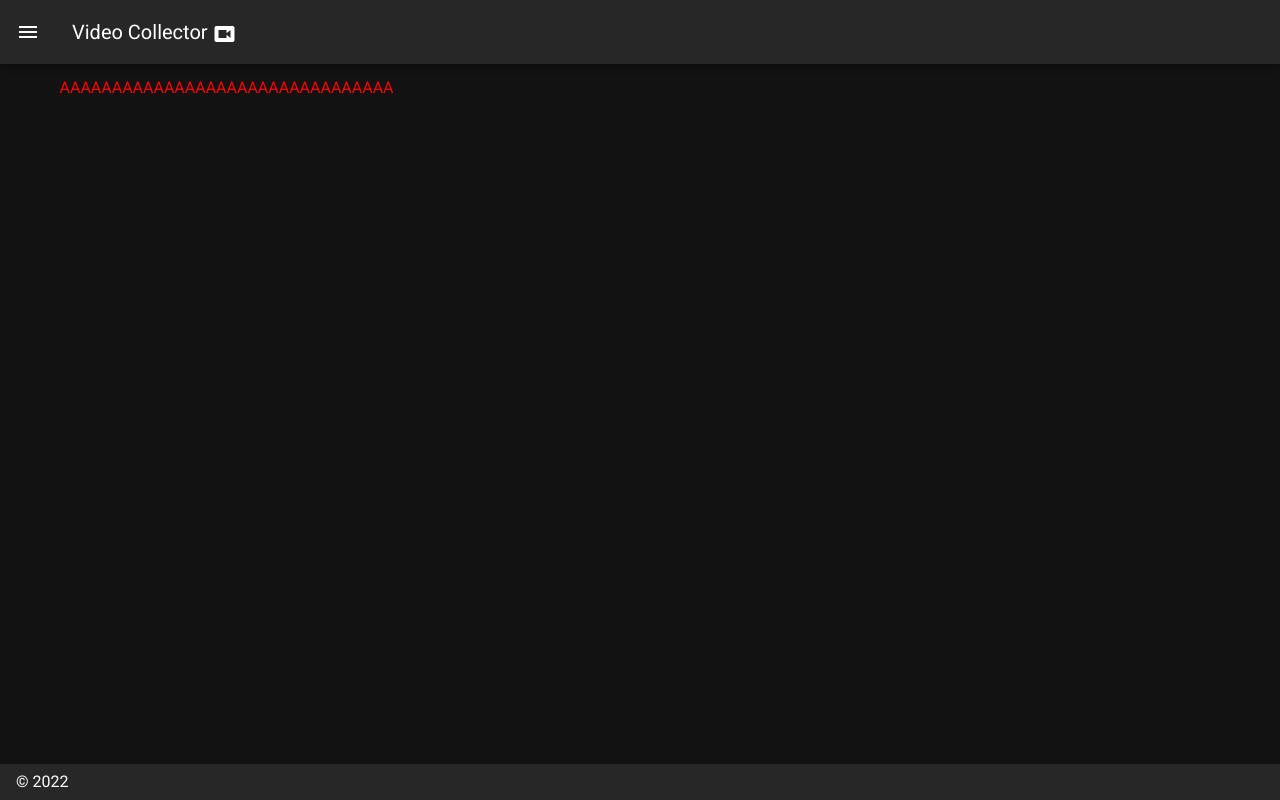
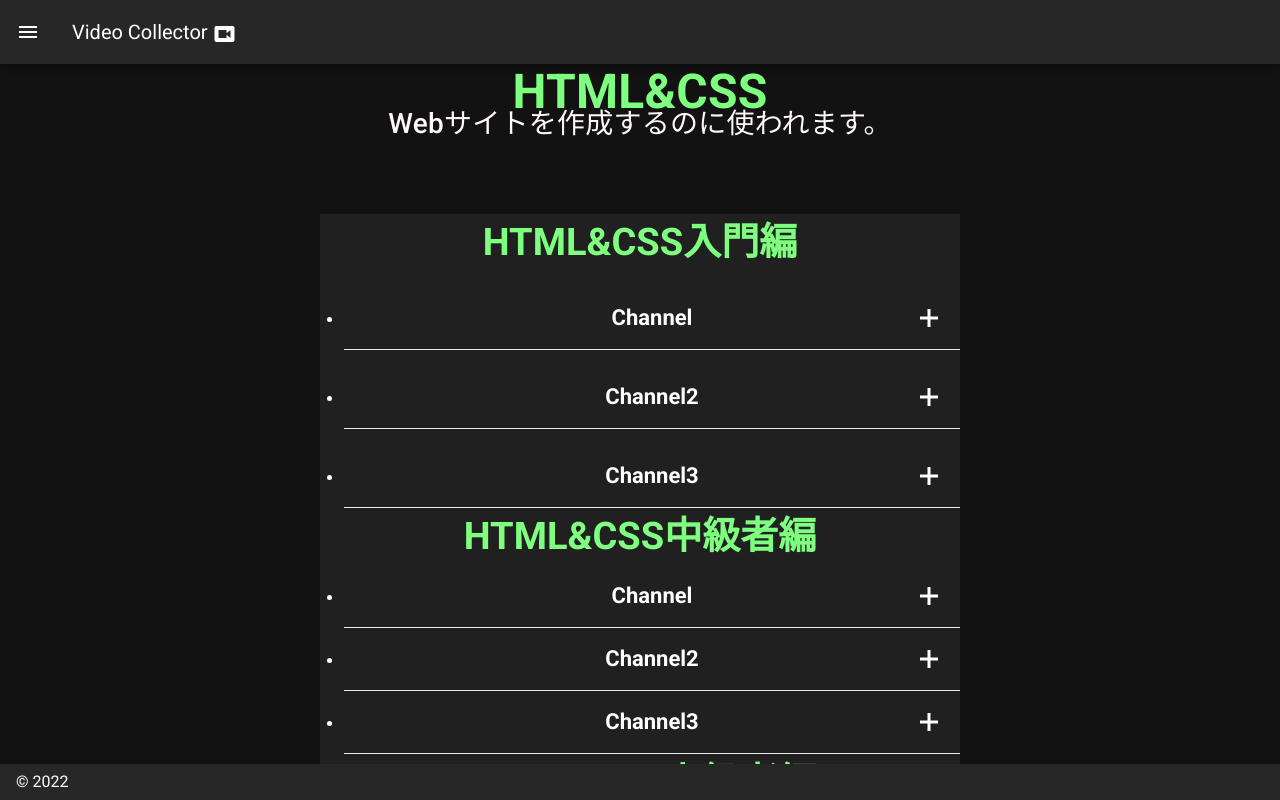
Before and after one commit to lariat2525/OriginalSite, a Nuxt app: page /contents in a window 1280 px wide. Shown: the top 800 px of the page. Built offline with nearby package versions, Linux system fonts and the light colour scheme.

Commit message:
2割完成

```diff
--- a/pages/contents/index.vue
+++ b/pages/contents/index.vue
@@ -1,9 +1,284 @@
 <template>
-  <p class="indo">AAAAAAAAAAAAAAAAAAAAAAAAAAAAAAAA</p>
+<body>
+  <div id="title" class="title">
+    <h1 id="title_name" class="title_name">{{ title_name }}</h1>
+    <p id="title_text" class="title_text">{{ title_text }}</p>
+  </div>
+  <div class="accordion">
+    <h1 id="sub_title" class="sub_title">{{ title_name }}入門編</h1>
+    <ul>
+      <li v-for="(item, index) in getContents" :key="item.id">
+        <p>{{item.contens}}</p>
+        <button
+          type="button"
+          class="accordion__toggle"
+          :class="{ 'is-active': isOpen[index] }"
+          @click="handleToggle(index)"
+        >
+          <span v-text="item.name" />
+        </button>
+        <transition
+          name="topSlide"
+          @before-enter="beforeEnter"
+          @enter="enter"
+          @before-leave="beforeLeave"
+          @leave="leave"
+        >
+          <v-container class="topSlide" v-show="isOpen[index]">
+            <iframe class="topSlide"
+            width="560"
+            height="315"
+            src= "https://www.youtube.com/embed/WYDzyIgOezQ"
+            frameborder="0"
+            allow="accelerometer; autoplay; encrypted-media; gyroscope; picture-in-picture"
+            ></iframe>
+          </v-container>
+
+        </transition>
+      </li>
+    </ul>
+
+    <h1 id="sub_title" class="sub_title">{{ title_name }}中級者編</h1>
+      <ul>
+        <li v-for="(item, index2) in getContents" :key="item.id">
+          <button
+            type="button"
+            class="accordion__toggle"
+            :class="{ 'is-active': isOpen2[index2] }"
+            @click="handleToggle2(index2)"
+          >
+            <span v-text="item.name" />
+          </button>
+          <transition
+            name="topSlide"
+            @before-enter="beforeEnter"
+            @enter="enter"
+            @before-leave="beforeLeave"
+            @leave="leave"
+          >
+            <v-container class="topSlide" v-show="isOpen2[index2]">
+              <iframe class="video"
+              width="560"
+              height="315"
+              src= "https://www.youtube.com/embed/WYDzyIgOezQ"
+              frameborder="0"
+              allow="accelerometer; autoplay; encrypted-media; gyroscope; picture-in-picture"
+              ></iframe>
+            </v-container>
+          </transition>
+        </li>
+      </ul>
+
+    <h1 id="sub_title" class="sub_title">{{ title_name }}上級者編</h1>
+      <ul>
+        <li v-for="(item, index3) in getContents" :key="item.id">
+          <button
+            type="button"
+            class="accordion__toggle"
+            :class="{ 'is-active': isOpen3[index3] }"
+            @click="handleToggle3(index3)"
+          >
+            <span v-text="item.name" />
+          </button>
+          <transition
+            name="topSlide"
+            @before-enter="beforeEnter"
+            @enter="enter"
+            @before-leave="beforeLeave"
+            @leave="leave"
+          >
+            <v-container class="topSlide" v-show="isOpen3[index3]">
+              <iframe class="video"
+              width="560"
+              height="315"
+              src= "https://www.youtube.com/embed/WYDzyIgOezQ"
+              frameborder="0"
+              allow="accelerometer; autoplay; encrypted-media; gyroscope; picture-in-picture"
+              ></iframe>
+            </v-container>
+          </transition>
+        </li>
+      </ul>
+    </div>
+  </body>
 </template>
+
 
 <script>
 export default {
-  name: "IndexPage"
-};
+  data: function() {
+    return{
+      title_name:"HTML&CSS",
+      title_text:"Webサイトを作成するのに使われます。" ,
+      isOpen: [],
+      isOpen2: [],
+      isOpen3: [],
+    }
+  },
+  computed:{
+
+  },
+  computed: {
+    getContents() {
+      const data = [
+        {
+          id: 1,
+          name: 'Channel',
+          content: "aaaaaaaa",
+        },
+        {
+          id: 2,
+          name: 'Channel2',
+          content: 'コンテンツコンテンツコンテンツ',
+        },
+        {
+          id: 3,
+          name: 'Channel3',
+          content: 'コンテンツコンテンツコンテンツ',
+        },
+      ]
+      return data
+    },
+  },
+
+  created() {
+    // アコーディオンの数だけ開閉フラグを作成
+    this.isOpen = Array(this.getContents.length).fill(false);
+    this.isOpen2 = Array(this.getContents.length).fill(false);
+    this.isOpen3 = Array(this.getContents.length).fill(false);
+  },
+
+  methods: {
+    // メニューを開閉する
+    handleToggle(index) {
+      this.isOpen.splice(index, 1, !this.isOpen[index])
+    },
+    handleToggle2(index2) {
+      this.isOpen2.splice(index2, 1, !this.isOpen2[index2])
+    },
+      handleToggle3(index3) {
+      this.isOpen3.splice(index3, 1, !this.isOpen3[index3])
+    },
+
+
+    // スライド開閉要素の高さ取得
+    beforeEnter(el) {
+      el.style.height = '0'
+    },
+
+    enter(el) {
+      el.style.height = el.scrollHeight + 'px'
+    },
+
+    beforeLeave(el) {
+      el.style.height = el.scrollHeight + 'px'
+    },
+
+    leave(el) {
+      el.style.height = '0'
+    },
+  },
+}
+
 </script>
+<style lang="scss" scoped>
+
+.title{
+  $this: &;
+    width: 100%;
+    height: 100%;
+    text-align:center;
+
+    .title_name{
+      color: #7fff7f;
+      font-size: 48px;
+    }
+
+    .title_text{
+      color: rgb(255, 248, 248);
+      font-size: 28px;
+    }
+
+
+}
+
+.accordion {
+  $this: &;
+    background-color: #202020;
+    color: rgb(255, 255, 255);
+    width: 50%;
+    height: auto;
+    display: block;
+    margin-left: auto;
+    margin-right: auto;
+    position: absolute;
+    top: 150px;
+    left: 0px;
+    right: 0px;
+
+  .sub_title{
+    width:100%;
+    height: 100%;
+    text-align:center;
+    font-size: 38px;
+    color: #7fff7f;
+    }
+}
+
+.accordion__toggle {
+  font-size: 22px;
+  font-weight: bold;
+  line-height: 2.818;
+  text-align: center;
+  display: block;
+  width: 100%;
+  border-bottom: 1px solid #ebebeb;
+  position: relative;
+
+  &::before,
+  &::after {
+    content: '';
+    display: inline-block;
+    width: 18px;
+    height: 3px;
+    background-color: #ffffff;
+    position: absolute;
+    top: 50%;
+    right: 22px;
+  }
+
+  &::before {
+    transform: translate(0, -50%);
+  }
+
+  &::after {
+    transition: all 0.3s ease-in-out;
+    transform: translate(0, -50%) rotate(90deg);
+  }
+
+  &.is-active {
+    &::after {
+      transform: translate(0, -50%) rotate(0deg);
+    }
+  }
+}
+
+.topSlide {
+  transition: height 0.3s ease-in-out;
+  overflow: hidden;
+}
+
+.topSlide-enter-active {
+  animation-duration: 0.3s;
+  animation-fill-mode: both;
+}
+
+.topSlide-leave-active {
+  animation-duration: 0.3s;
+  animation-fill-mode: both;
+}
+
+.vodeo{
+
+}
+</style>
```
